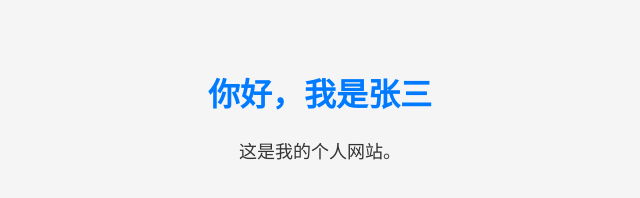
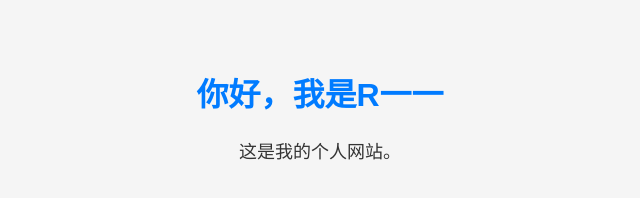
Before and after one commit to hhwwrrss/my-website, a plain HTML site: page index.html in a window 1280 px wide. Shown: the whole page, without its empty margins (320-960 px from the left). Drawn offline with Linux system fonts and the light colour scheme.

Commit message:
Update index.html

```diff
--- a/index.html
+++ b/index.html
@@ -6,7 +6,7 @@
   <link rel="stylesheet" href="./style.css">
 </head>
 <body>
-  <h1>你好，我是张三</h1>
+  <h1>你好，我是R一一</h1>
   <p>这是我的个人网站。</p>
 
   <script src="./script.js"></script>
```
